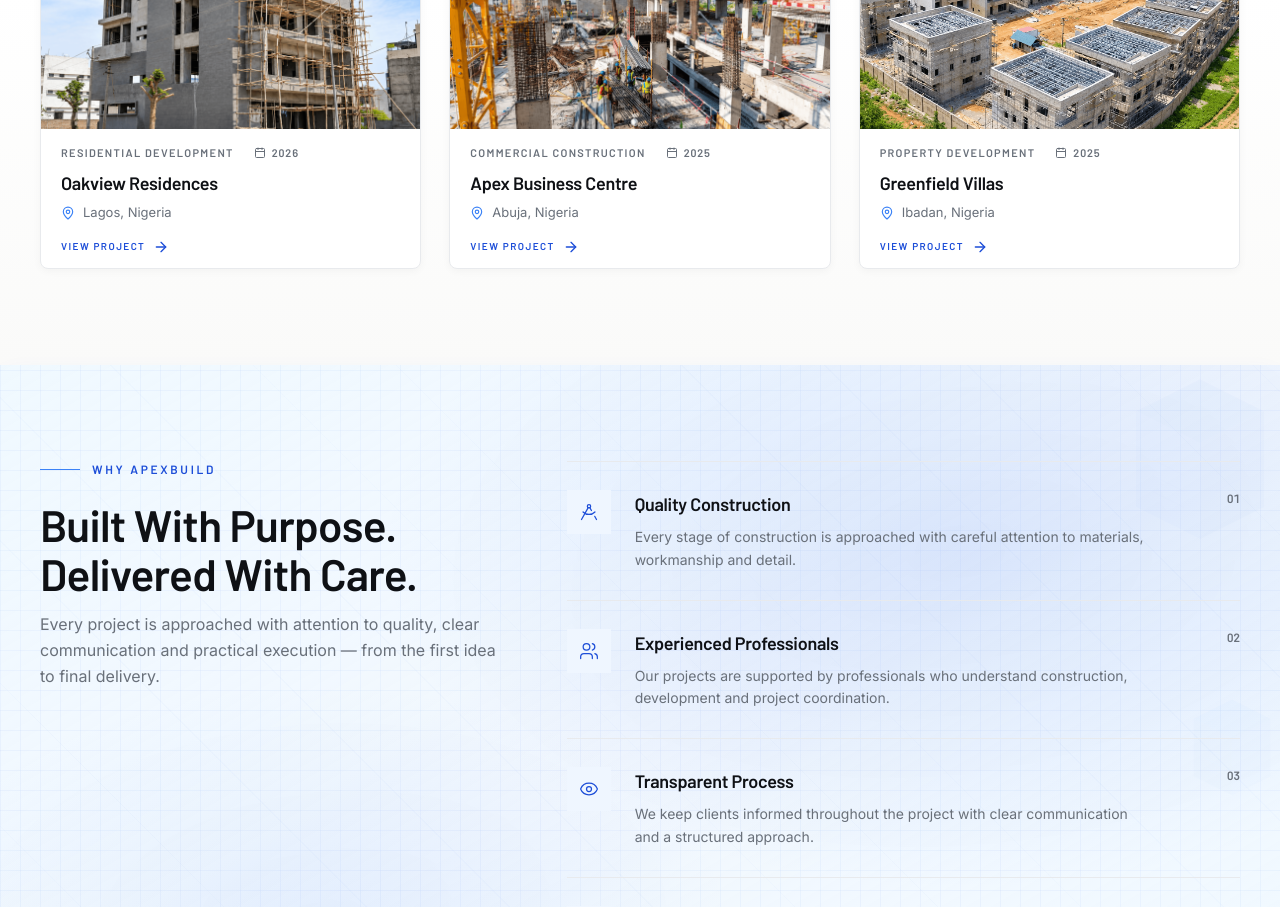
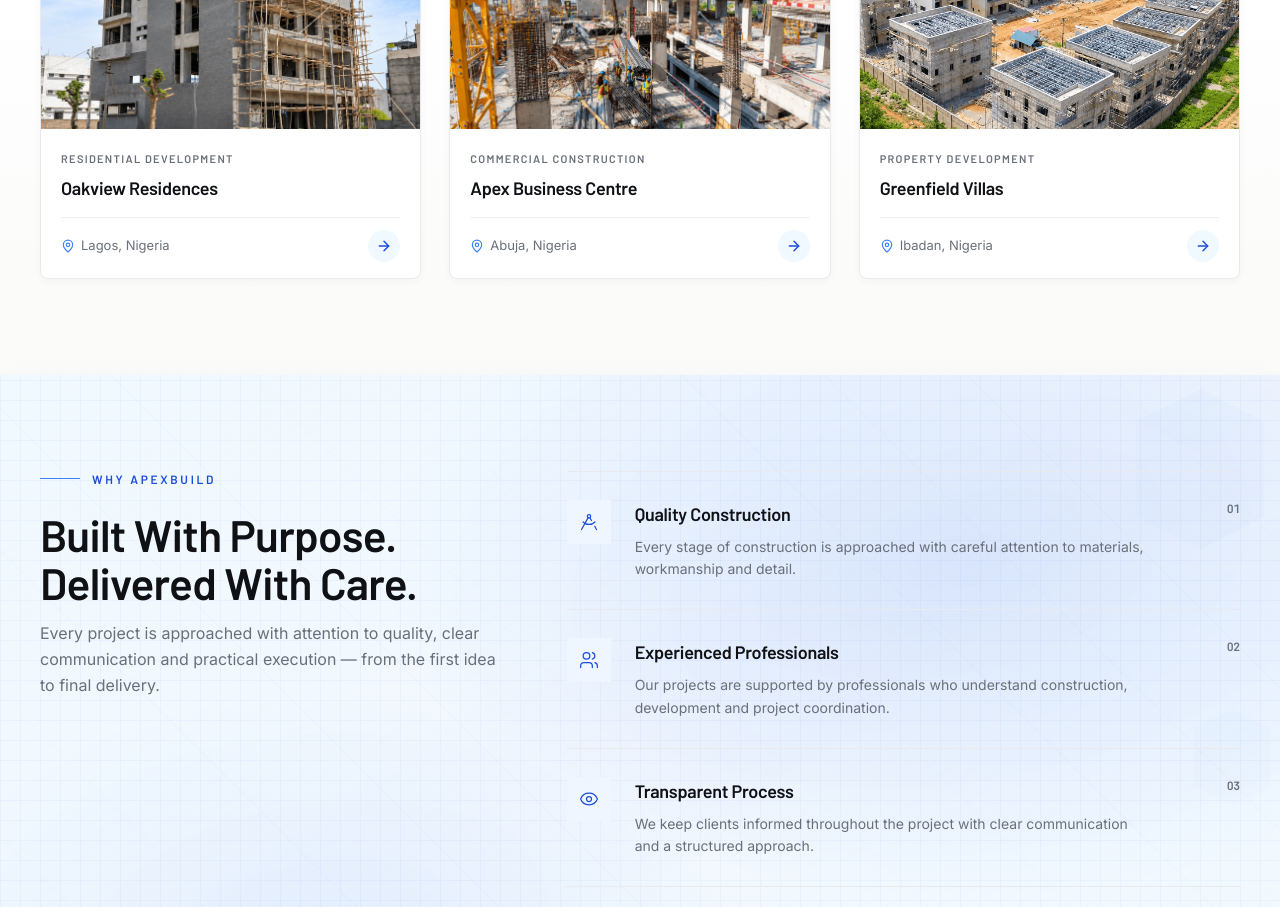
Before and after one commit to MavTech01/ApexBuild-Development-web, a React (Vite) app in the folder client/: page / in a window 1280 px wide. Shown: the part 4560-5467 px from the top of the page. Built offline with nearby package versions, Linux system fonts and the light colour scheme.

Commit message:
refactor(projects): remove year from ProjectCard and align arrow action to the right

```diff
--- a/client/src/components/home/projects/ProjectCard.jsx
+++ b/client/src/components/home/projects/ProjectCard.jsx
@@ -1,8 +1,8 @@
 import { Link } from 'react-router-dom'
-import { MapPin, ArrowRight, Calendar } from 'lucide-react'
+import { MapPin, ArrowRight } from 'lucide-react'
 
 export default function ProjectCard({ project }) {
-  const { title, category, location, year, href, image } = project
+  const { title, category, location, href, image } = project
 
   return (
     <article className="group relative flex h-full flex-col overflow-hidden rounded-lg border border-line bg-surface shadow-[0_2px_8px_rgb(0_0_0/0.04)] transition-[transform,border-color,box-shadow] duration-[400ms] ease-out-premium hover:-translate-y-2 hover:border-blue-500/40 hover:shadow-[0_8px_30px_rgb(37_99_235/0.15),0_2px_8px_rgb(37_99_235/0.08)] focus-within:border-blue-600 focus-within:ring-2 focus-within:ring-blue-500/30 focus-within:ring-offset-4 focus-within:ring-offset-paper motion-reduce:hover:translate-y-0">
@@ -18,17 +18,13 @@ export default function ProjectCard({ project }) {
         />
       </div>
 
-      <div className="flex-1 px-5 pt-4 pb-3">
-        <div className="flex items-center gap-2 text-[0.6875rem] text-ink-500">
-          <span className="font-display font-semibold tracking-[0.12em] uppercase">{category}</span>
-          <span className="h-1 w-1 rounded-full bg-ink-300" aria-hidden="true" />
-          <span className="flex items-center gap-1.5 font-display font-semibold tracking-[0.08em] uppercase tabular-nums">
-            <Calendar className="h-3 w-3" strokeWidth={2} aria-hidden="true" focusable="false" />
-            {year}
+      <div className="flex flex-1 flex-col justify-between px-5 pt-4 pb-4">
+        <div>
+          <span className="font-display text-[0.6875rem] font-semibold tracking-[0.12em] text-ink-500 uppercase">
+            {category}
           </span>
-        </div>
 
-        <h3 className="mt-2.5 text-[1.125rem] leading-[1.3] font-semibold text-balance text-ink-950 transition-colors duration-300">
+          <h3 className="mt-2 text-[1.125rem] leading-[1.3] font-semibold text-balance text-ink-950 transition-colors duration-300">
             <Link
               to={href}
               className="after:absolute after:inset-0 after:content-[''] transition-colors duration-300 ease-standard group-hover:text-blue-700 focus-visible:outline-none"
@@ -36,22 +32,27 @@ export default function ProjectCard({ project }) {
               {title}
             </Link>
           </h3>
+        </div>
 
-        <p className="mt-2 flex items-center gap-2 text-[0.8125rem] text-ink-500 transition-colors duration-300 group-hover:text-ink-600">
+        <div className="mt-4 flex items-center justify-between gap-3 border-t border-line/60 pt-3">
+          <p className="flex items-center gap-1.5 text-[0.8125rem] text-ink-500 transition-colors duration-300 group-hover:text-ink-600">
             <MapPin className="h-3.5 w-3.5 shrink-0 text-blue-500 transition-colors duration-300 group-hover:text-blue-600" strokeWidth={2} aria-hidden="true" focusable="false" />
-          {location}
+            <span className="truncate">{location}</span>
           </p>
 
-        <span className="mt-4 inline-flex items-center gap-2 font-display text-[0.625rem] font-semibold tracking-[0.14em] text-blue-700 uppercase transition-colors duration-300 group-hover:text-blue-600">
-          View Project
+          <span
+            className="flex h-8 w-8 shrink-0 items-center justify-center rounded-full bg-blue-50 text-blue-700 transition-all duration-300 ease-out-premium group-hover:bg-blue-600 group-hover:text-white group-hover:translate-x-0.5"
+            aria-label={`View ${title}`}
+          >
             <ArrowRight
-            className="h-4 w-4 transition-transform duration-[400ms] ease-out-premium group-hover:translate-x-1.5 motion-reduce:group-hover:translate-x-0"
-            strokeWidth={2}
+              className="h-4 w-4 transition-transform duration-300 ease-out-premium group-hover:translate-x-0.5"
+              strokeWidth={2.2}
               aria-hidden="true"
               focusable="false"
             />
           </span>
         </div>
+      </div>
     </article>
   )
 }
```
Lines whose indentation alone changed are shown as unchanged.
